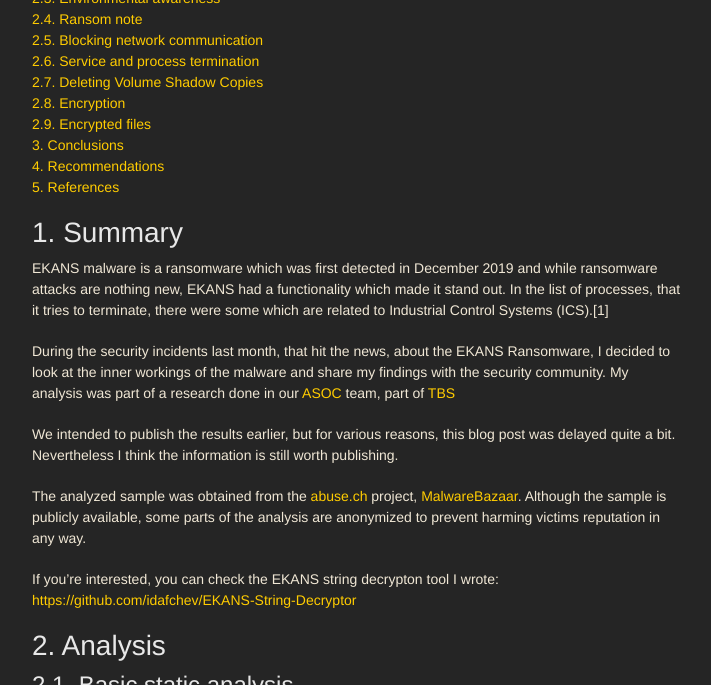
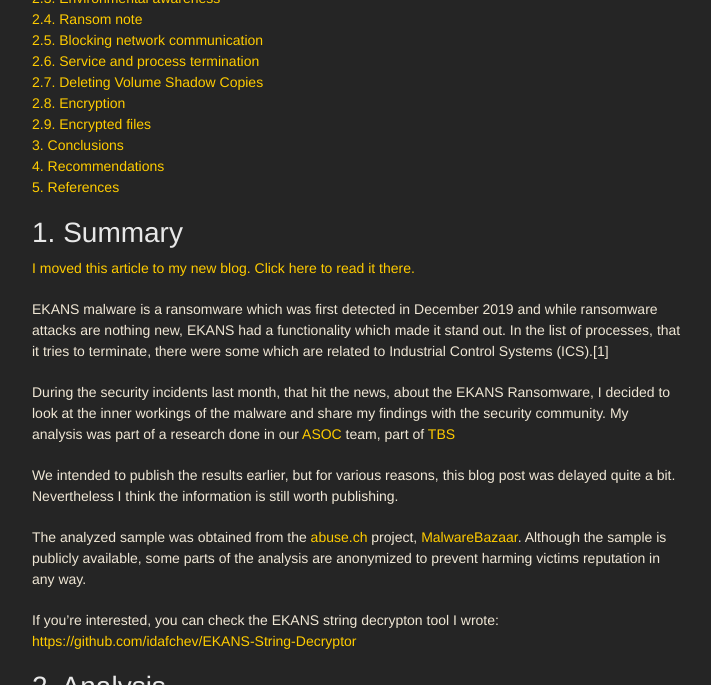
Before and after one commit to idafchev/idafchev.github.io, a Jekyll site: the page built from _posts/2020-07-25-EKANS_analysis.md, in a window 1280 px wide and 900 px high, scrolled down 491 px, cut to the strip 0-685 px from the top of the window. Shown: the whole strip, without its empty margins (283-994 px from the left). Built offline with Jekyll 4.4.1, drawn with Linux system fonts in a browser that asks for light colours; nearby versions of some CDN libraries; some web fonts are replaced; comment, search, counter and statistics services are not loaded.

Commit message:
Update 2020-07-25-EKANS_analysis.md

```diff
--- a/_posts/2020-07-25-EKANS_analysis.md
+++ b/_posts/2020-07-25-EKANS_analysis.md
@@ -22,6 +22,8 @@
 [5. References](#5_references)
 
 # <a name="1_summary"></a> 1. Summary
+[I moved this article to my new blog. Click here to read it there.](https://idafchev.github.io/blog/EKANS_analysis/)
+
 EKANS malware is a ransomware which was first detected in December 2019 and while ransomware attacks are nothing new, EKANS had a functionality which made it stand out. In the list of processes, that it tries to terminate, there were some which are related to Industrial Control Systems (ICS).[1]
 
 During the security incidents last month, that hit the news, about the EKANS Ransomware, I decided to look at the inner workings of the malware and share my findings with the security community. My analysis was part of a research done in our [ASOC](https://www.tbs.tech/product/asoc/) team, part of [TBS](https://www.tbs.tech)
```
